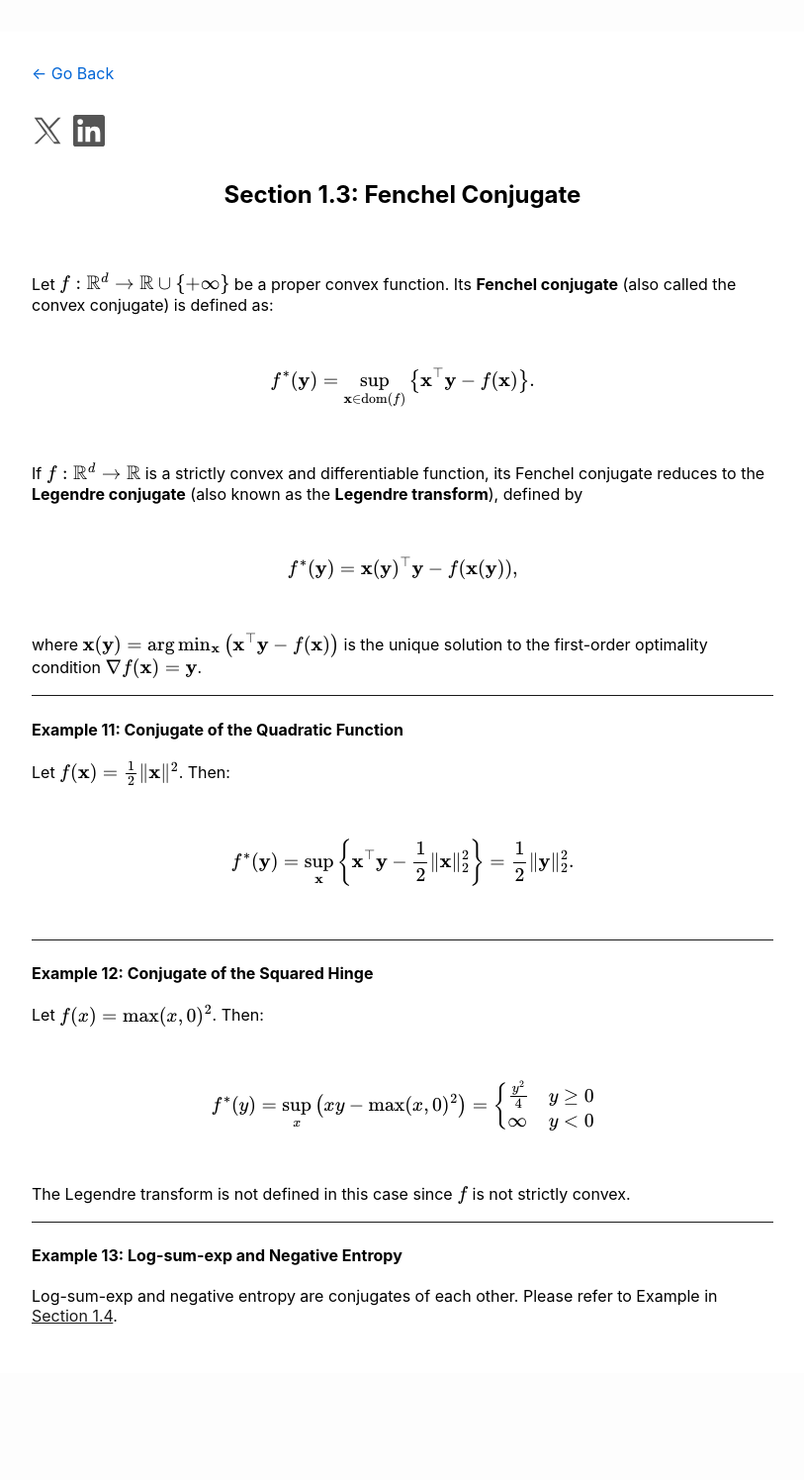
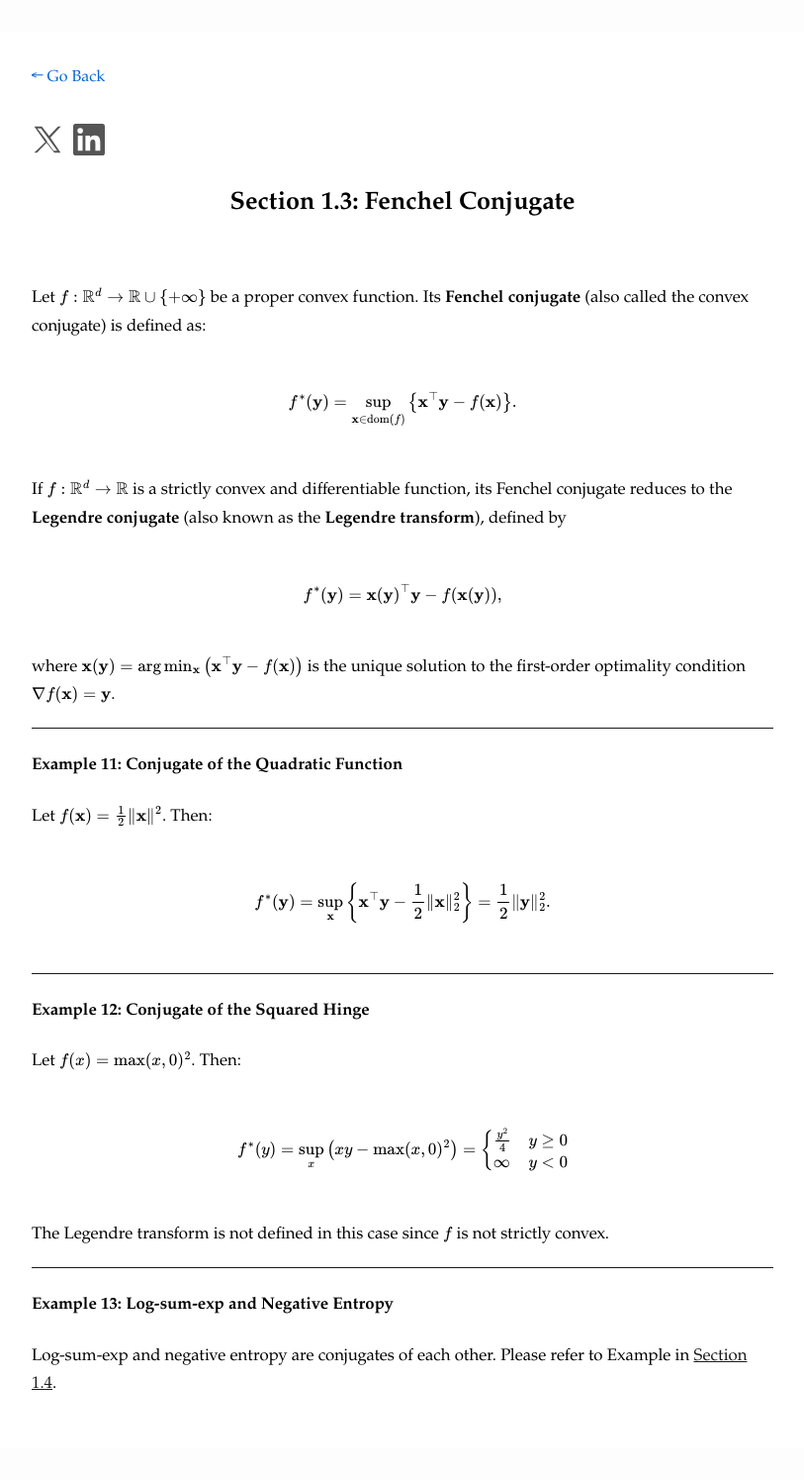
Before and after one commit to optmai/opt4ml, a Jekyll site: the page Ch1-3.html, which Jekyll copies as it is, in a window 1280 px wide. Shown: the whole page at 99% size, without its empty margins (233-1046 px from the left). Built offline with Jekyll 4.4.1, drawn with Linux system fonts in a browser that asks for light colours; before the commit the page ends 1419 px from its top, so only the background shows below that.

Commit message:
Add files via upload

```diff
--- a/Ch1-1.html
+++ b/Ch1-1.html
@@ -173,7 +173,9 @@
       max-width: 750px;
       margin: 2rem auto;
       padding: 2rem;
-      font-family: -apple-system, BlinkMacSystemFont, "Segoe UI", Helvetica, Arial, sans-serif;
+      font-family: Merriweather, Palatino, "Palatino Linotype", "Palatino LT STD", "Book Antiqua", Georgia, serif;
+      font-size: 16.8px;
+      line-height: 28.8px;
       background-color: #ffffff;
       color: #000000;
     }
--- a/Ch1-2.html
+++ b/Ch1-2.html
@@ -173,7 +173,9 @@
       max-width: 750px;
       margin: 2rem auto;
       padding: 2rem;
-      font-family: -apple-system, BlinkMacSystemFont, "Segoe UI", Helvetica, Arial, sans-serif;
+      font-family: Merriweather, Palatino, "Palatino Linotype", "Palatino LT STD", "Book Antiqua", Georgia, serif;
+      font-size: 16.8px;
+      line-height: 28.8px;
       background-color: #ffffff;
       color: #000000;
     }
--- a/Ch1-3.html
+++ b/Ch1-3.html
@@ -173,7 +173,9 @@
       max-width: 750px;
       margin: 2rem auto;
       padding: 2rem;
-      font-family: -apple-system, BlinkMacSystemFont, "Segoe UI", Helvetica, Arial, sans-serif;
+      font-family: Merriweather, Palatino, "Palatino Linotype", "Palatino LT STD", "Book Antiqua", Georgia, serif;
+      font-size: 16.8px;
+      line-height: 28.8px;
       background-color: #ffffff;
       color: #000000;
     }
--- a/Ch1-4.html
+++ b/Ch1-4.html
@@ -173,7 +173,9 @@
       max-width: 750px;
       margin: 2rem auto;
       padding: 2rem;
-      font-family: -apple-system, BlinkMacSystemFont, "Segoe UI", Helvetica, Arial, sans-serif;
+      font-family: Merriweather, Palatino, "Palatino Linotype", "Palatino LT STD", "Book Antiqua", Georgia, serif;
+      font-size: 16.8px;
+      line-height: 28.8px;
       background-color: #ffffff;
       color: #000000;
     }
--- a/Ch1-5.html
+++ b/Ch1-5.html
@@ -173,7 +173,9 @@
       max-width: 750px;
       margin: 2rem auto;
       padding: 2rem;
-      font-family: -apple-system, BlinkMacSystemFont, "Segoe UI", Helvetica, Arial, sans-serif;
+      font-family: Merriweather, Palatino, "Palatino Linotype", "Palatino LT STD", "Book Antiqua", Georgia, serif;
+      font-size: 16.8px;
+      line-height: 28.8px;
       background-color: #ffffff;
       color: #000000;
     }
```
Also changed, not shown: Ch2-1.html (+7 -2 lines).
